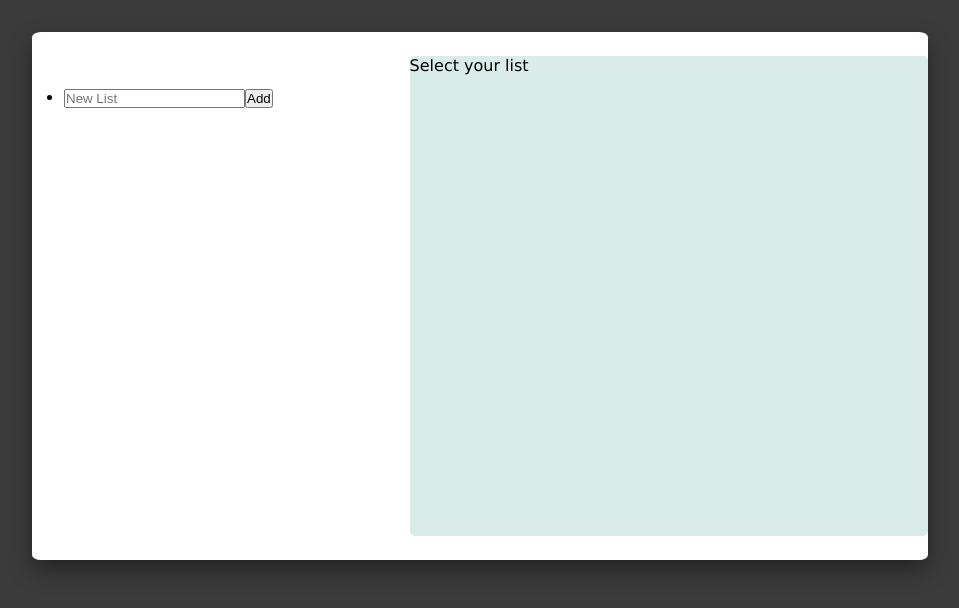
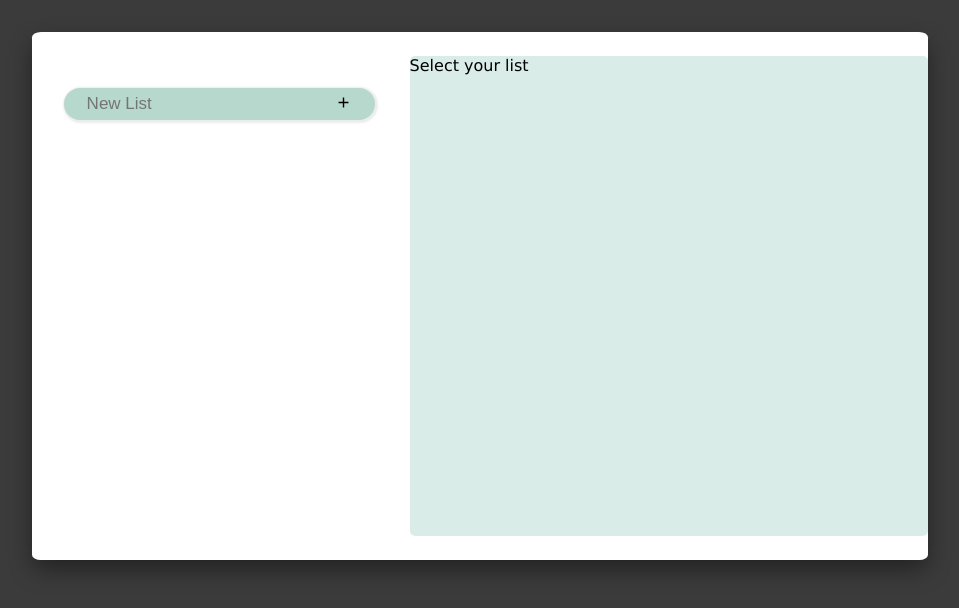
Before and after one commit to leonardoxavier01/to-do-app, a React (Create React App) app: page / in a window 1280 px wide. Shown: the top 608 px of the page, without its empty margins (160-1119 px from the left). Built offline with nearby package versions, Linux system fonts and the light colour scheme.

Commit message:
test: code css in index src

```diff
--- a/src/components/Input/index.jsx
+++ b/src/components/Input/index.jsx
@@ -7,7 +7,7 @@ const Input = ({ref}) => {
   return (
     <div className='container_input'>
       <input type="text" placeholder='New List' className='input'/>
-      <button className='button'><BiPlus size={17} /></button>
+      <button className='button_add'><BiPlus size={17} /></button>
     </div>
   )
 }
--- a/src/components/Input/styles.css
+++ b/src/components/Input/styles.css
@@ -18,7 +18,7 @@
     background-color: transparent;
 }
 
-.button{
+.button_add{
     background-color: transparent;
     border: 0;
     outline: none;
--- a/src/components/Lists/Lists.js
+++ b/src/components/Lists/Lists.js
@@ -1,6 +1,7 @@
 import React from "react";
 import { v4 as uuid } from "uuid";
 
+import { BiPlus } from "react-icons/bi";
 import { Link } from "react-router-dom";
 
 function Lists(props) {
@@ -28,9 +29,9 @@ function Lists(props) {
         </li>
       ))}
       <li>
-        <form onSubmit={addListHandler}>
-          <input type="text" placeholder="New List" ref={newListTitleRef} />
-          <button>Add</button>
+        <form className="container_form" onSubmit={addListHandler}>
+          <input className="input" type="text" placeholder="New List" ref={newListTitleRef} />
+          <button className="button_add"><BiPlus size={17}/></button>
         </form>
       </li>
     </ul>
--- a/src/styles.css
+++ b/src/styles.css
@@ -44,3 +44,34 @@ body {
     width: 60%;
     border-radius: 1%;
 }
+
+.container_form{
+    background-color: rgb(183, 216, 205);
+    width: 90%;
+    height: 2rem;
+    border-radius: 26.25rem;
+    box-shadow: 1px 1px 2px 2px rgb(236, 236, 236);
+    display: flex;
+    align-items: center;
+    justify-content: center;
+    flex-direction: row;
+}
+
+.input{
+    width: 80%;
+    border: 0;
+    font-size: 17px;
+    outline: none;
+    background-color: transparent;
+}
+
+.button_add{
+    background-color: transparent;
+    border: 0;
+    outline: none;
+    cursor: pointer;
+}
+
+ul{
+    list-style: none;
+}
```
